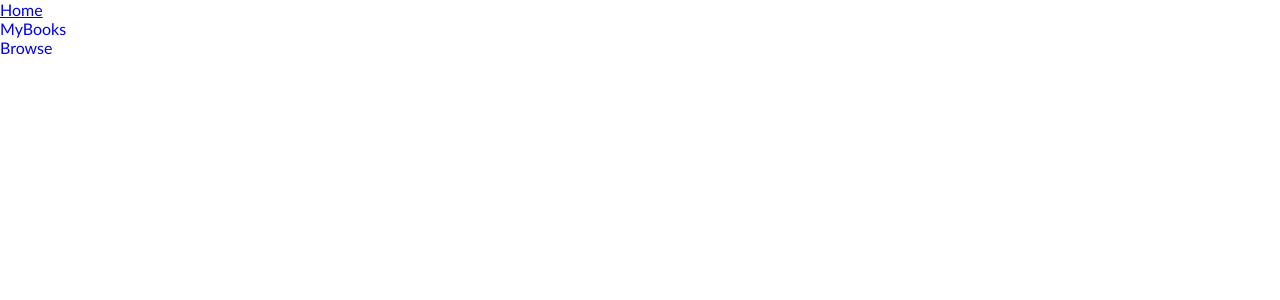
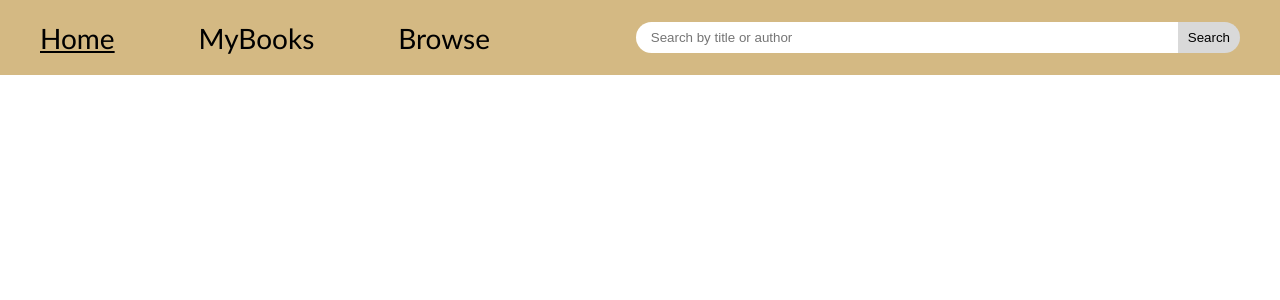
Before and after one commit to ingelos/bookish-bar-app, a React (Vite) app: page / in a window 1280 px wide. Shown: the top 300 px of the page. Built offline with nearby package versions, Linux system fonts and the light colour scheme.

Commit message:
navigation css and search bar setup

```diff
--- a/src/components/navigation/Navigation.css
+++ b/src/components/navigation/Navigation.css
@@ -1,3 +1,50 @@
+nav {
+    width: 100%;
+    background-color: var(--color-primary);
+    display: flex;
+    flex-direction: row;
+    height: 75px;
+}
+
+.nav-container {
+    flex-basis: 1200px;
+    margin: 0 auto;
+    display: flex;
+    flex-direction: row;
+    justify-content: space-between;
+    align-items: center;
+}
+
+.navigation-links {
+    width: 450px;
+    display: flex;
+    flex-direction: row;
+    justify-content: space-between;
+    list-style: none;
+}
+
+li {
+    font-size: 28px;
+}
+
+nav a,
+nav a:hover {
+    color: black;
+}
+
+.search-input {
+    border: none;
+    border-radius: 25px 0 0 25px;
+    padding: 8px 350px 8px 15px;
+}
+
+.get-book-info {
+    border: none;
+    border-radius: 0 25px 25px 0;
+    background-color: var(--color-secondary);
+    padding: 8px 10px;
+}
+
 .active-menu-link {
     text-decoration: underline;
 }
--- a/src/components/navigation/Navigation.jsx
+++ b/src/components/navigation/Navigation.jsx
@@ -21,6 +21,10 @@ function Navigation() {
                                      to='/browse'>Browse</NavLink>
                         </li>
                     </ul>
+                    <form className='search-form'>
+                        <input type='text' id='search-field' className='search-input' placeholder='Search by title or author'/>
+                        <button type='submit' className='get-book-info'>Search</button>
+                    </form>
                 </div>
             </nav>
         </>
```
